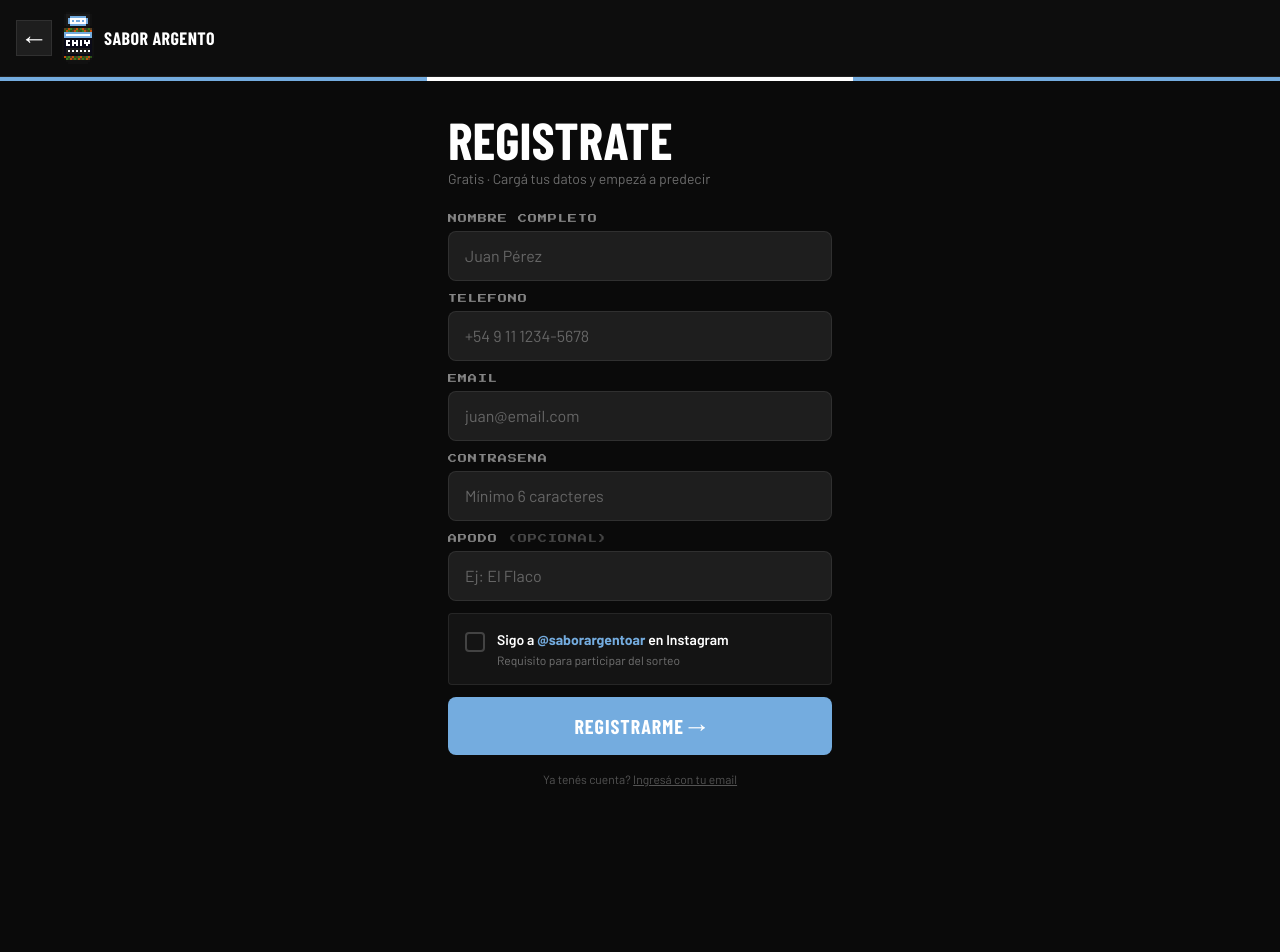
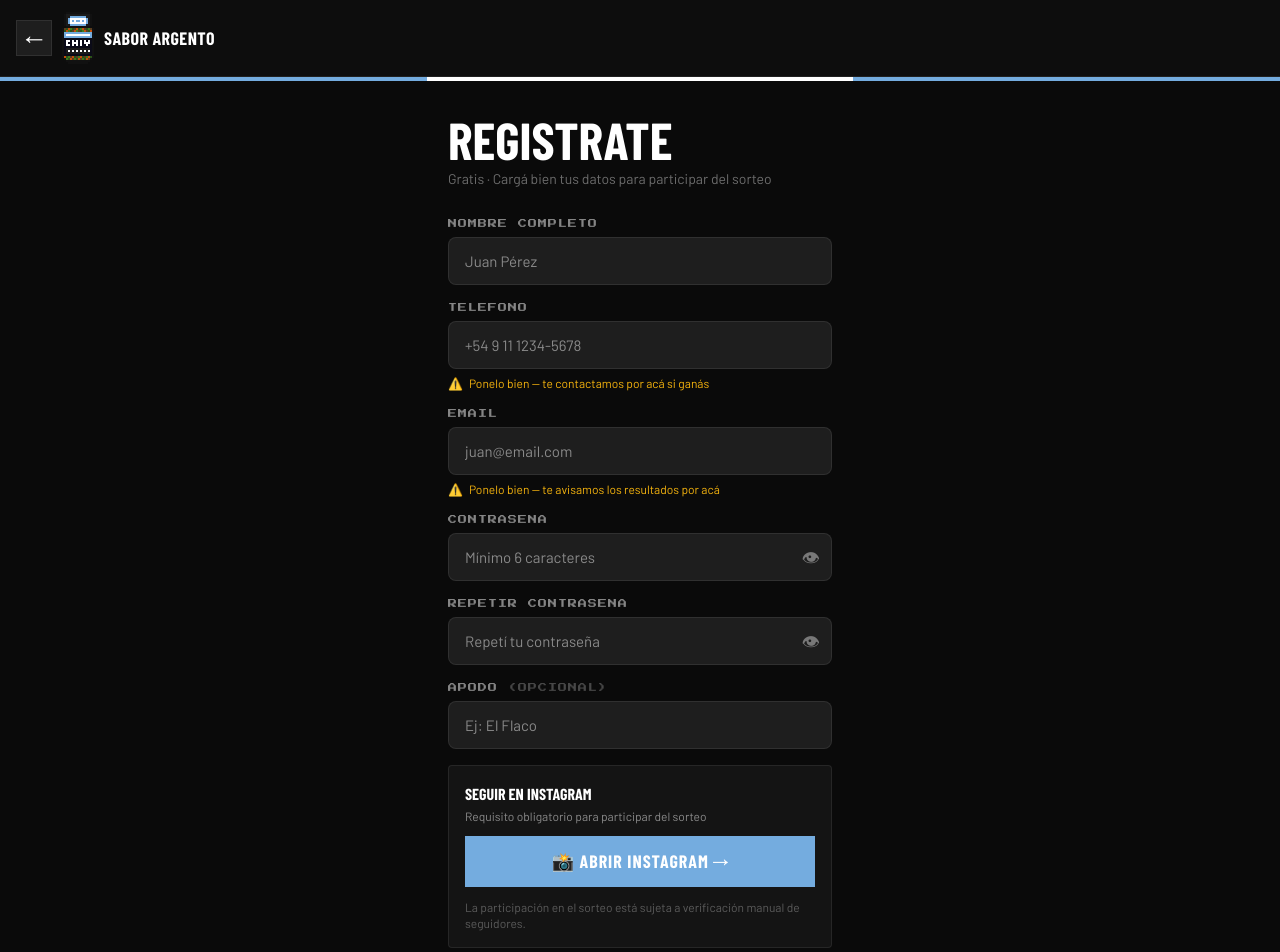
Before and after one commit to manuelferrario/prode-sabor-argento, a Next.js app: page /registro in a window 1280 px wide. Shown: the top 952 px of the page. Before the commit the page ends 819 px from the top, so only its background shows below. Built offline with nearby package versions, Linux system fonts and the light colour scheme; a web font is replaced by a local one.

Commit message:
feat: registro mejorado — 2x password + show/hide + aviso mail/tel + flujo instagram 2 pasos

```diff
--- a/src/app/registro/page.tsx
+++ b/src/app/registro/page.tsx
@@ -22,19 +22,34 @@ export default function RegistroPage() {
   const [loading, setLoading] = useState(false)
   const [error, setError] = useState('')
   const [deviceId, setDeviceId] = useState('')
+
+  // Password visibility
+  const [showPassword, setShowPassword] = useState(false)
+  const [showPassword2, setShowPassword2] = useState(false)
+
+  // Instagram flow: abrió IG → puede confirmar
+  const [igOpened, setIgOpened] = useState(false)
+
   const [form, setForm] = useState({
     name: '',
     phone: '',
     email: '',
     password: '',
+    password2: '',
     apodo: '',
     instagram: false,
   })
 
   useEffect(() => { setDeviceId(getDeviceId()) }, [])
 
+  function openInstagram() {
+    window.open('https://www.instagram.com/saborargentoar/', '_blank')
+    setIgOpened(true)
+  }
+
   async function handleSubmit(e: React.FormEvent) {
     e.preventDefault()
+
     if (!form.instagram) {
       setError('Tenés que seguir a @saborargentoar en Instagram para participar.')
       return
@@ -43,6 +58,11 @@ export default function RegistroPage() {
       setError('La contraseña debe tener al menos 6 caracteres.')
       return
     }
+    if (form.password !== form.password2) {
+      setError('Las contraseñas no coinciden. Revisalas.')
+      return
+    }
+
     setLoading(true)
     setError('')
 
@@ -75,7 +95,7 @@ export default function RegistroPage() {
       return
     }
 
-    // 1. Crear usuario en Supabase Auth
+    // Crear usuario en Supabase Auth
     const { error: signUpError } = await supabase.auth.signUp({
       email: form.email,
       password: form.password,
@@ -92,7 +112,7 @@ export default function RegistroPage() {
       return
     }
 
-    // 2. Insertar en participants
+    // Insertar en participants
     const { error: insertError } = await supabase
       .from('participants')
       .insert({
@@ -110,14 +130,13 @@ export default function RegistroPage() {
       return
     }
 
-    // 3. Login automático y redirigir al prode
+    // Login automático
     const { error: loginError } = await supabase.auth.signInWithPassword({
       email: form.email,
       password: form.password,
     })
 
     if (loginError) {
-      // Si el email no está confirmado aún en Supabase
       setError('Registrado. Podés ingresar desde el login.')
       router.push('/login')
       return
@@ -126,14 +145,26 @@ export default function RegistroPage() {
     router.push('/prode')
   }
 
+  const inputStyle = {
+    background: 'var(--surface-2)',
+    border: '1.5px solid var(--border)',
+    borderRadius: '8px',
+    color: 'var(--foreground)',
+    padding: '12px 16px',
+    width: '100%',
+    outline: 'none',
+    fontFamily: 'var(--font-body)',
+    fontSize: '15px',
+  }
+
   return (
     <main className="min-h-screen flex flex-col" style={{ background: 'var(--background)' }}>
       <header className="flex items-center gap-2 px-4 py-3 border-b"
         style={{ borderColor: 'var(--border)', background: 'var(--negro)' }}>
         <Link href="/"
-          className="flex items-center justify-center transition-all hover:opacity-80 active:scale-95 flex-shrink-0"
+          className="flex items-center justify-center transition-all hover:opacity-80 flex-shrink-0"
           style={{ width: 36, height: 36, background: 'var(--surface-2)', border: '1.5px solid var(--border)' }}
-          aria-label="Volver al inicio">
+          aria-label="Volver">
           <span className="font-brand text-white" style={{ fontSize: '20px', lineHeight: 1 }}>←</span>
         </Link>
         <PixelChimi size={2} />
@@ -148,62 +179,127 @@ export default function RegistroPage() {
         <div className="flex-1" style={{ background: 'var(--celeste)' }} />
       </div>
 
-      <div className="flex-1 flex flex-col items-center justify-center px-4 py-8">
+      <div className="flex-1 flex flex-col items-center justify-center px-5 py-8">
         <div className="w-full max-w-sm">
-          <div className="mb-6">
+          <div className="mb-7">
             <h1 className="font-brand text-white leading-none" style={{ fontSize: '52px', fontWeight: 900 }}>
               REGISTRATE
             </h1>
-            <p className="text-white/40 text-sm mt-1">Gratis · Cargá tus datos y empezá a predecir</p>
+            <p className="text-white/40 text-sm mt-1">Gratis · Cargá bien tus datos para participar del sorteo</p>
           </div>
 
-          <form onSubmit={handleSubmit} className="flex flex-col gap-3">
+          <form onSubmit={handleSubmit} className="flex flex-col gap-4">
+
+            {/* Nombre */}
             <div>
-              <label className="block text-white/50 text-xs mb-1.5 font-pixel" style={{ fontSize: '9px', letterSpacing: '1px' }}>
+              <label className="block font-pixel text-white/50 mb-1.5" style={{ fontSize: '9px', letterSpacing: '1px' }}>
                 NOMBRE COMPLETO
               </label>
               <input type="text" required placeholder="Juan Pérez"
                 value={form.name} onChange={e => setForm(f => ({ ...f, name: e.target.value }))}
-                className="input-base" />
+                style={inputStyle} />
             </div>
 
+            {/* Teléfono con aviso */}
             <div>
-              <label className="block text-white/50 text-xs mb-1.5 font-pixel" style={{ fontSize: '9px', letterSpacing: '1px' }}>
+              <label className="block font-pixel text-white/50 mb-1.5" style={{ fontSize: '9px', letterSpacing: '1px' }}>
                 TELEFONO
               </label>
               <input type="tel" required placeholder="+54 9 11 1234-5678"
                 value={form.phone} onChange={e => setForm(f => ({ ...f, phone: e.target.value }))}
-                className="input-base" />
+                style={inputStyle} />
+              <p className="mt-1.5 text-xs flex items-center gap-1.5" style={{ color: 'var(--dorado)' }}>
+                <span>⚠️</span>
+                <span>Ponelo bien — te contactamos por acá si ganás</span>
+              </p>
             </div>
 
+            {/* Email con aviso */}
             <div>
-              <label className="block text-white/50 text-xs mb-1.5 font-pixel" style={{ fontSize: '9px', letterSpacing: '1px' }}>
+              <label className="block font-pixel text-white/50 mb-1.5" style={{ fontSize: '9px', letterSpacing: '1px' }}>
                 EMAIL
               </label>
               <input type="email" required placeholder="juan@email.com"
                 value={form.email} onChange={e => setForm(f => ({ ...f, email: e.target.value }))}
-                className="input-base" />
+                style={inputStyle} />
+              <p className="mt-1.5 text-xs flex items-center gap-1.5" style={{ color: 'var(--dorado)' }}>
+                <span>⚠️</span>
+                <span>Ponelo bien — te avisamos los resultados por acá</span>
+              </p>
             </div>
 
+            {/* Contraseña con ojo */}
             <div>
-              <label className="block text-white/50 text-xs mb-1.5 font-pixel" style={{ fontSize: '9px', letterSpacing: '1px' }}>
+              <label className="block font-pixel text-white/50 mb-1.5" style={{ fontSize: '9px', letterSpacing: '1px' }}>
                 CONTRASENA
               </label>
-              <input type="password" required placeholder="Mínimo 6 caracteres"
-                value={form.password} onChange={e => setForm(f => ({ ...f, password: e.target.value }))}
-                className="input-base" minLength={6} />
+              <div className="relative">
+                <input
+                  type={showPassword ? 'text' : 'password'}
+                  required placeholder="Mínimo 6 caracteres"
+                  value={form.password}
+                  onChange={e => setForm(f => ({ ...f, password: e.target.value }))}
+                  style={{ ...inputStyle, paddingRight: '44px' }}
+                  minLength={6}
+                />
+                <button type="button"
+                  onClick={() => setShowPassword(s => !s)}
+                  className="absolute right-3 top-1/2 -translate-y-1/2 text-white/40 hover:text-white/80 transition-colors"
+                  style={{ fontSize: '18px', lineHeight: 1 }}>
+                  {showPassword ? '🙈' : '👁'}
+                </button>
+              </div>
             </div>
 
+            {/* Repetir contraseña */}
             <div>
-              <label className="block text-white/50 text-xs mb-1.5 font-pixel" style={{ fontSize: '9px', letterSpacing: '1px' }}>
+              <label className="block font-pixel text-white/50 mb-1.5" style={{ fontSize: '9px', letterSpacing: '1px' }}>
+                REPETIR CONTRASENA
+              </label>
+              <div className="relative">
+                <input
+                  type={showPassword2 ? 'text' : 'password'}
+                  required placeholder="Repetí tu contraseña"
+                  value={form.password2}
+                  onChange={e => setForm(f => ({ ...f, password2: e.target.value }))}
+                  style={{
+                    ...inputStyle,
+                    paddingRight: '44px',
+                    borderColor: form.password2 && form.password !== form.password2
+                      ? '#CE1126'
+                      : form.password2 && form.password === form.password2
+                      ? '#009B3A'
+                      : 'var(--border)',
+                  }}
+                  minLength={6}
+                />
+                <button type="button"
+                  onClick={() => setShowPassword2(s => !s)}
+                  className="absolute right-3 top-1/2 -translate-y-1/2 text-white/40 hover:text-white/80 transition-colors"
+                  style={{ fontSize: '18px', lineHeight: 1 }}>
+                  {showPassword2 ? '🙈' : '👁'}
+                </button>
+              </div>
+              {form.password2 && form.password !== form.password2 && (
+                <p className="mt-1.5 text-xs" style={{ color: '#CE1126' }}>Las contraseñas no coinciden</p>
+              )}
+              {form.password2 && form.password === form.password2 && (
+                <p className="mt-1.5 text-xs" style={{ color: '#009B3A' }}>✓ Las contraseñas coinciden</p>
+              )}
+            </div>
+
+            {/* Apodo opcional */}
+            <div>
+              <label className="block font-pixel text-white/50 mb-1.5" style={{ fontSize: '9px', letterSpacing: '1px' }}>
                 APODO <span className="text-white/25">(OPCIONAL)</span>
               </label>
               <input type="text" placeholder="Ej: El Flaco" aria-label="Apodo opcional"
                 value={form.apodo} onChange={e => setForm(f => ({ ...f, apodo: e.target.value }))}
-                className="input-base" maxLength={20} />
+                style={inputStyle} maxLength={20} />
               {form.apodo.trim() && (
-                <p className="text-white/30 text-xs mt-1">
-                  En el ranking: <span className="text-white/60 font-semibold">
+                <p className="text-white/30 text-xs mt-1.5">
+                  En el ranking:{' '}
+                  <span className="text-white/60 font-semibold">
                     {form.name || 'Tu nombre'}{' '}
                     <span style={{ color: 'var(--celeste)' }}>&quot;{form.apodo.trim()}&quot;</span>
                   </span>
@@ -211,45 +307,96 @@ export default function RegistroPage() {
               )}
             </div>
 
-            {/* Instagram */}
-            <label className="flex items-start gap-3 p-4 rounded-sm cursor-pointer transition-all"
+            {/* Instagram — flujo en 2 pasos */}
+            <div className="flex flex-col gap-3 p-4 rounded-sm"
               style={{
-                background: form.instagram ? 'rgba(116,172,223,0.12)' : 'var(--surface)',
+                background: form.instagram ? 'rgba(116,172,223,0.1)' : 'var(--surface)',
                 border: form.instagram ? '1.5px solid var(--celeste)' : '1.5px solid var(--border)',
               }}>
-              <div className="flex-shrink-0 mt-0.5">
-                <input type="checkbox" checked={form.instagram}
-                  onChange={e => setForm(f => ({ ...f, instagram: e.target.checked }))}
-                  className="sr-only" />
-                <div className="w-5 h-5 rounded-sm flex items-center justify-center transition-all"
+              <div>
+                <p className="font-brand text-white" style={{ fontSize: '16px', fontWeight: 900 }}>
+                  SEGUIR EN INSTAGRAM
+                </p>
+                <p className="text-white/50 text-xs mt-0.5">
+                  Requisito obligatorio para participar del sorteo
+                </p>
+              </div>
+
+              {/* Paso 1: abrir Instagram */}
+              {!form.instagram && (
+                <button
+                  type="button"
+                  onClick={openInstagram}
+                  className="flex items-center justify-center gap-2 py-3 font-brand transition-all active:scale-95"
                   style={{
-                    background: form.instagram ? 'var(--celeste)' : 'transparent',
-                    border: form.instagram ? 'none' : '2px solid rgba(255,255,255,0.2)',
-                  }}>
-                  {form.instagram && <span className="text-white text-xs font-bold">✓</span>}
+                    background: igOpened ? 'rgba(116,172,223,0.15)' : 'var(--celeste)',
+                    color: 'white',
+                    fontSize: '18px',
+                    fontWeight: 900,
+                    letterSpacing: '1px',
+                    border: igOpened ? '1.5px solid var(--celeste)' : 'none',
+                  }}
+                >
+                  {igOpened ? '↗ VER @SABORARGENTOAR' : '📸 ABRIR INSTAGRAM →'}
+                </button>
+              )}
+
+              {/* Paso 2: confirmar que lo siguió (solo aparece después de abrir IG) */}
+              {igOpened && !form.instagram && (
+                <button
+                  type="button"
+                  onClick={() => setForm(f => ({ ...f, instagram: true }))}
+                  className="flex items-center justify-center gap-2 py-3 font-brand transition-all active:scale-95"
+                  style={{
+                    background: 'rgba(0,155,58,0.2)',
+                    color: '#009B3A',
+                    fontSize: '18px',
+                    fontWeight: 900,
+                    border: '1.5px solid #009B3A',
+                    letterSpacing: '1px',
+                    animation: 'pulse-soft 2s ease-in-out infinite',
+                  }}
+                >
+                  ✓ YA LOS SEGUÍ
+                </button>
+              )}
+
+              {/* Confirmado */}
+              {form.instagram && (
+                <div className="flex items-center gap-2 py-2">
+                  <span className="text-xl">✅</span>
+                  <span className="text-white/80 text-sm font-semibold">Seguís a @saborargentoar</span>
+                  <button
+                    type="button"
+                    onClick={() => setForm(f => ({ ...f, instagram: false }))}
+                    className="ml-auto text-white/30 text-xs hover:text-white/60"
+                  >
+                    deshacer
+                  </button>
                 </div>
-              </div>
-              <div>
-                <p className="text-white text-sm font-semibold">
-                  Sigo a{' '}
-                  <a href="https://www.instagram.com/saborargentoar/" target="_blank" rel="noopener noreferrer"
-                    className="font-bold" style={{ color: 'var(--celeste)' }}
-                    onClick={e => e.stopPropagation()}>
-                    @saborargentoar
-                  </a>{' '}en Instagram
-                </p>
-                <p className="text-white/40 text-xs mt-0.5">Requisito para participar del sorteo</p>
-              </div>
-            </label>
+              )}
 
-            {error && <p className="text-red-400 text-sm text-center">{error}</p>}
+              <p className="text-white/30 text-xs">
+                La participación en el sorteo está sujeta a verificación manual de seguidores.
+              </p>
+            </div>
 
-            <button type="submit" disabled={loading} className="btn-primary w-full disabled:opacity-50">
+            {error && (
+              <p className="text-red-400 text-sm text-center py-2 px-3"
+                style={{ background: 'rgba(206,17,38,0.1)', border: '1px solid rgba(206,17,38,0.3)' }}>
+                {error}
+              </p>
+            )}
+
+            <button type="submit" disabled={loading || !form.instagram}
+              className="btn-primary w-full disabled:opacity-40 mt-1"
+              style={{ fontSize: '20px' }}>
               {loading ? 'REGISTRANDO...' : 'REGISTRARME →'}
             </button>
+
           </form>
 
-          <p className="text-center text-white/30 text-xs mt-4">
+          <p className="text-center text-white/30 text-xs mt-5">
             Ya tenés cuenta?{' '}
             <Link href="/login" className="underline hover:text-white/60 transition-colors">
               Ingresá con tu email
```
